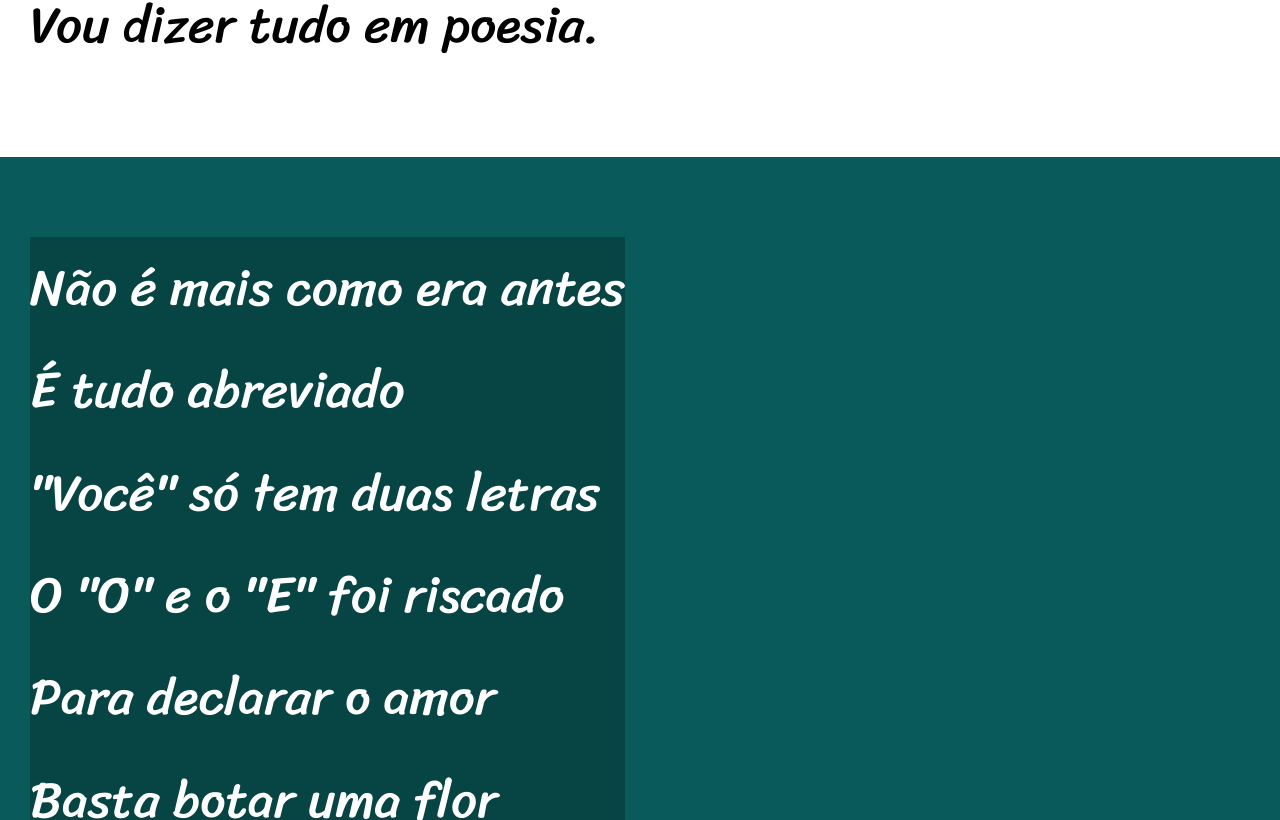
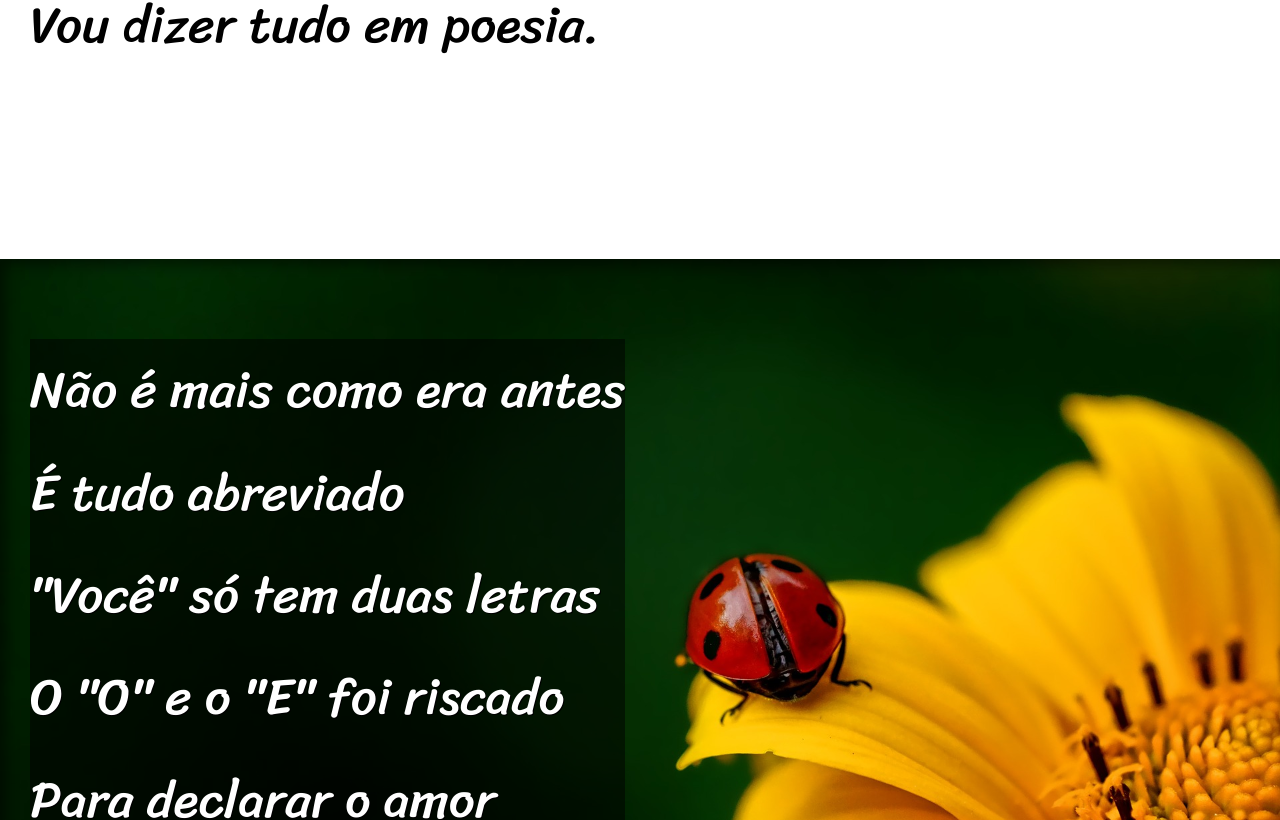
Before and after one commit to kayquegabrieldearaujo/HTML-CSS, a plain HTML site: page DESAFIOS/DESAFIO12/index.html in a window 1280 px wide. Shown: the part 980-1800 px from the top of the page. Drawn offline with Linux system fonts and the light colour scheme.

Commit message:
att d. 12

```diff
--- a/DESAFIOS/DESAFIO12/estilo/style.css
+++ b/DESAFIOS/DESAFIO12/estilo/style.css
@@ -57,22 +57,36 @@ section {
     font-size: 4vw;
 }
 
+section p {
+    padding-bottom: 2em;
+}
+
 section.normal {
     background-color: white;
     color: black;
 }
 
 section.imagem {
-    background-color: rgb(9, 90, 90);
     color: white;
+    box-shadow: inset 6px 6px 13px 0px rgba(0, 0, 0, 0.486);
+    background-size: cover;
+    background-attachment: fixed;
 }
 
 section.imagem > p {
     display: inline-block;
-    background-color: rgba(0, 0, 0, 0.247);
+    background-color: rgba(0, 0, 0, 0.517);
+    text-shadow: 1px 1px 0px black;
 }
 
+section#img1 {
+    background-image: url('../imagens/background001.jpg');
+    background-position: right center;
+}
 
+section#img2 {
+    background-image: url('../imagens/background002.jpg');
+}
 
 footer {
     background-color: black;
--- a/DESAFIOS/DESAFIO12/index.html
+++ b/DESAFIOS/DESAFIO12/index.html
@@ -29,7 +29,7 @@
     </section>
 
 
-    <section class="imagem">
+    <section class="imagem" id="img1">
         <p>
             Não é mais como era antes <br>
             É tudo abreviado <br>
@@ -65,7 +65,7 @@
     </section>
 
 
-    <section class="imagem">
+    <section class="imagem" id="img2">
         <p>
             Tenho saudade das cartas <br>
             Escritas com a própria mão <br>
```
